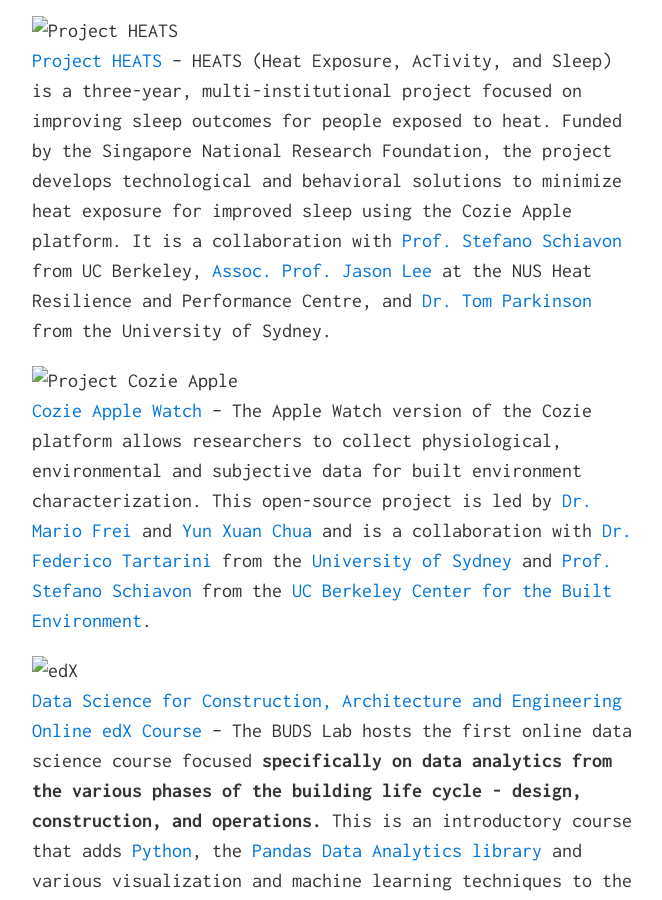
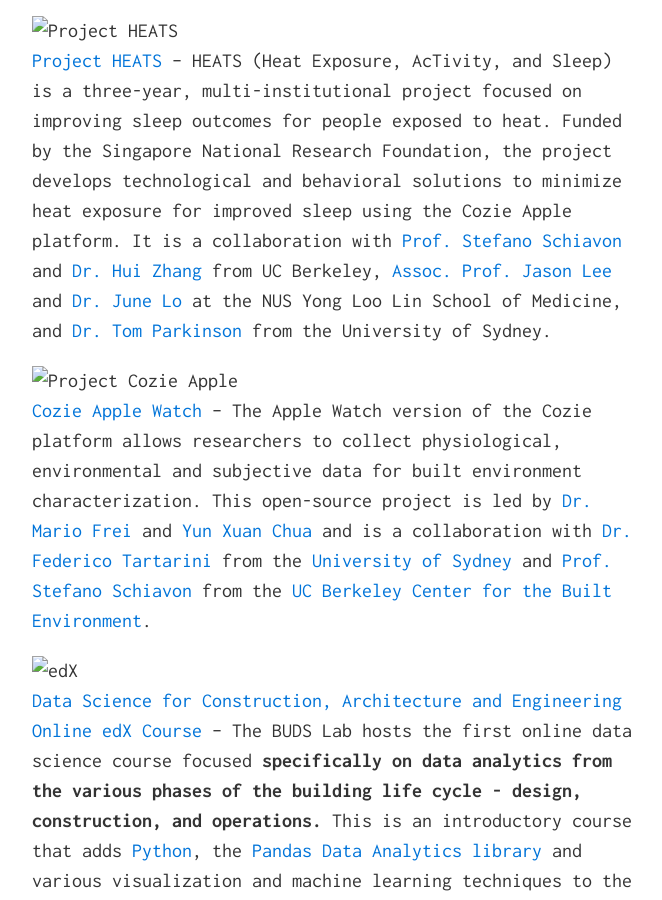
Before and after one commit to buds-lab/buds-lab.github.io, a Jekyll site: the page built from index.md, in a window 1280 px wide and 900 px high, scrolled down 1094 px. Shown: the whole window, without its empty margins (308-970 px from the left). Built offline with Jekyll 4.4.1, drawn with Linux system fonts in a browser that asks for light colours.

Commit message:
Update index.md
added june and hui to heats

```diff
--- a/index.md
+++ b/index.md
@@ -24,7 +24,7 @@ BUDS Lab is in the [Department of the Built Environment](https://cde.nus.edu.sg/
 [The Cool, Quiet City Competition](https://www.kaggle.com/competitions/cool-quiet-city-competition/overview){:target="_blank"} -- This Kaggle Community competition asks participants to predict smart watch-reported heat and noise using the city-scale collection of 9,808 smartwatch-driven micro-survey responses that were collected alongside 2,659,764 physiological and environmental measurements from 98 people using the open-source [Cozie Apple platform](https://cozie-apple.app/){:target="_blank"} combined with geolocation-driven urban digital twin metrics from the [Urbanity Python package](https://github.com/winstonyym/urbanity){:target="_blank"}. This competition is a city-scale digital twin collaboration with [Asst. Prof. Filip Biljecki](https://ual.sg){:target="_blank"} and [Asst. Prof. Adrian Chong](https://ideaslab.io){:target="_blank"} from NUS.
 
 ![Project HEATS](buds-lab.github.io/project_heats_logo.jpeg)
-[Project HEATS](https://www.linkedin.com/company/project-heats/){:target="_blank"} -- HEATS (Heat Exposure, AcTivity, and Sleep) is a three-year, multi-institutional project focused on improving sleep outcomes for people exposed to heat. Funded by the Singapore National Research Foundation, the project develops technological and behavioral solutions to minimize heat exposure for improved sleep using the Cozie Apple platform. It is a collaboration with [Prof. Stefano Schiavon](https://ced.berkeley.edu/ced/faculty-staff/stefano-schiavon){:target="_blank"} from UC Berkeley, [Assoc. Prof. Jason Lee](https://medicine.nus.edu.sg/phys/research/research-programs/human-potential/jason-kai-wei-lee/){:target="_blank"} at the NUS Heat Resilience and Performance Centre, and [Dr. Tom Parkinson](https://www.sydney.edu.au/architecture/about/our-people/academic-staff/thomas-parkinson.html){:target="_blank"} from the University of Sydney.
+[Project HEATS](https://www.linkedin.com/company/project-heats/){:target="_blank"} -- HEATS (Heat Exposure, AcTivity, and Sleep) is a three-year, multi-institutional project focused on improving sleep outcomes for people exposed to heat. Funded by the Singapore National Research Foundation, the project develops technological and behavioral solutions to minimize heat exposure for improved sleep using the Cozie Apple platform. It is a collaboration with [Prof. Stefano Schiavon](https://ced.berkeley.edu/ced/faculty-staff/stefano-schiavon){:target="_blank"} and [Dr. Hui Zhang](https://cbe.berkeley.edu/about-us/people/hui-zhang/){:target="_blank"} from UC Berkeley, [Assoc. Prof. Jason Lee](https://medicine.nus.edu.sg/phys/research/research-programs/human-potential/jason-kai-wei-lee/){:target="_blank"} and [Dr. June Lo](https://fass.nus.edu.sg/psy/people/lo-chi-yan-june/){:target="_blank"} at the NUS Yong Loo Lin School of Medicine, and [Dr. Tom Parkinson](https://www.sydney.edu.au/architecture/about/our-people/academic-staff/thomas-parkinson.html){:target="_blank"} from the University of Sydney.
 
 ![Project Cozie Apple](buds-lab.github.io/cozie-apple.png)
 [Cozie Apple Watch](https://cozie-apple.app){:target="_blank"} -- The Apple Watch version of the Cozie platform allows researchers to collect physiological, environmental and subjective data for built environment characterization. This open-source project is led by [Dr. Mario Frei](https://www.linkedin.com/in/mario-frei/?originalSubdomain=sg){:target="_blank"} and [Yun Xuan Chua](https://www.linkedin.com/in/chuayunxuan/?originalSubdomain=sg){:target="_blank"} and is a collaboration with [Dr. Federico Tartarini](https://www.sydney.edu.au/medicine-health/about/our-people/academic-staff/federico-tartarini.html){:target="_blank"} from the [University of Sydney](https://www.sydney.edu.au/) and [Prof. Stefano Schiavon](https://ced.berkeley.edu/ced/faculty-staff/stefano-schiavon){:target="_blank"} from the [UC Berkeley Center for the Built Environment](https://cbe.berkeley.edu/){:target="_blank"}.
```
